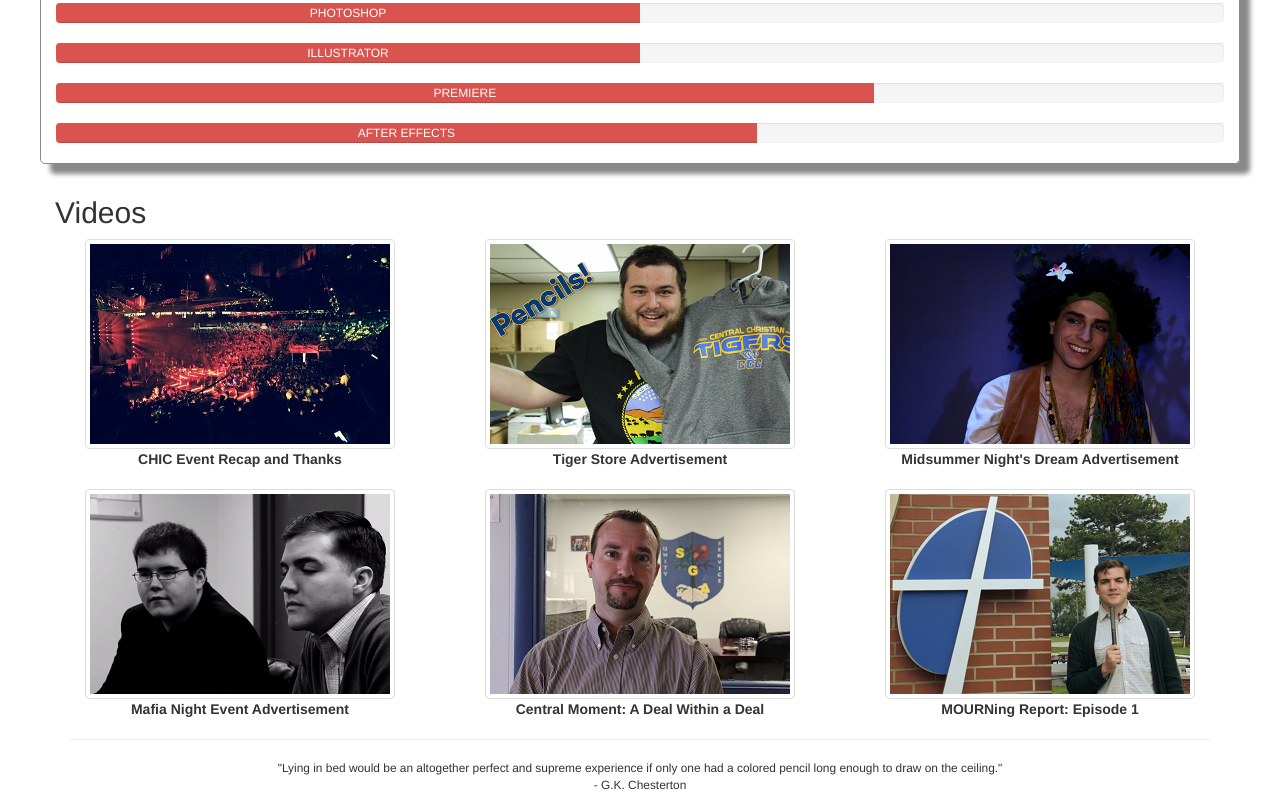
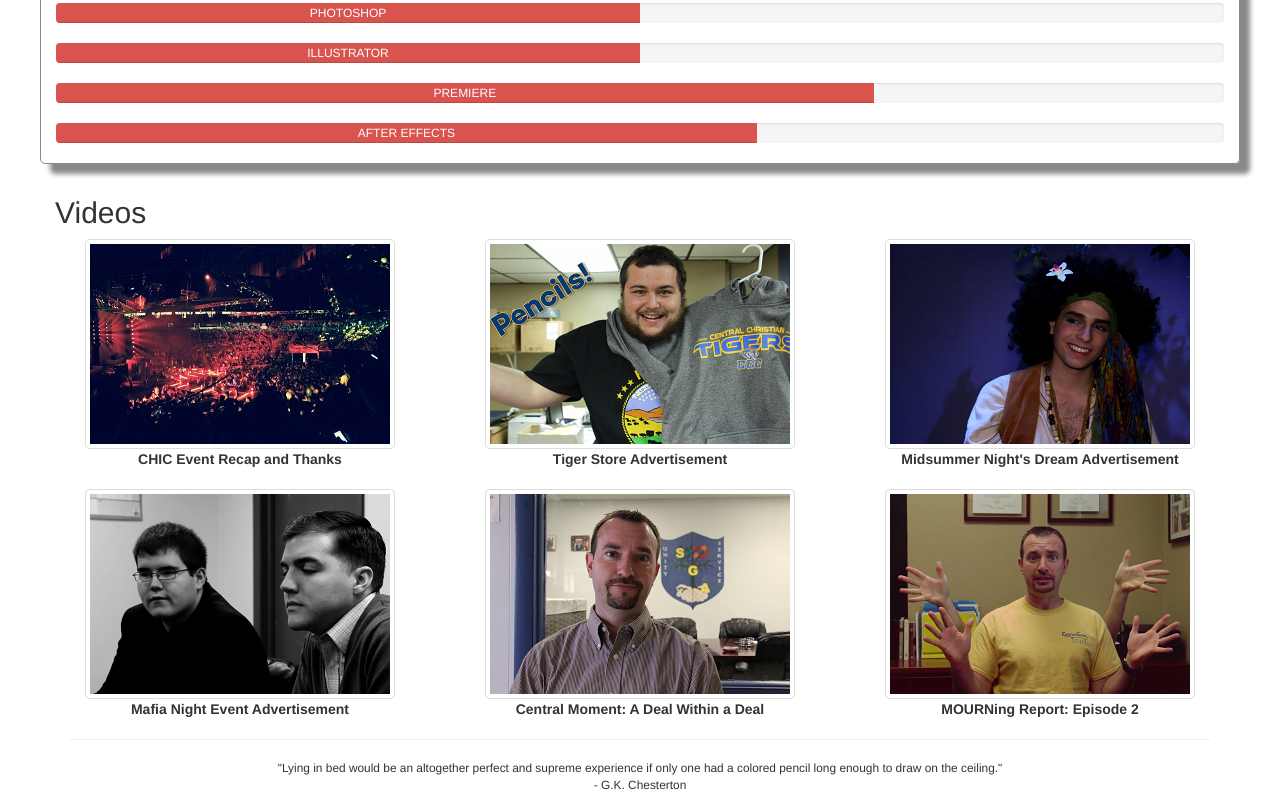
Before and after one commit to AjayTyler/AjayTyler.github.io, a plain HTML site: page index.html in a window 1280 px wide. Shown: the part 1682-2486 px from the top of the page. Drawn offline with Linux system fonts and the light colour scheme.

Commit message:
Change MOURNing Report video
Changed to episode 2 because the color grading is slightly better.

```diff
--- a/index.html
+++ b/index.html
@@ -257,7 +257,7 @@
                     <hr class="hidden-lg hidden-md">
                 </div>
                 <div class="col-lg-4 col-md-4 col-xs-12">
-                    <a href="https://youtu.be/qcli3lrzaFs"><img src="images/MourningReportThumb.bmp" alt="MOURNing Report" class="img-thumbnail centerStuff"></a><div class="videoCaption">MOURNing Report: Episode 1</div>
+                    <a href="https://youtu.be/y4DBkfLhtls"><img src="images/MOURNingReportThumb.png" alt="MOURNing Report" class="img-thumbnail centerStuff"></a><div class="videoCaption">MOURNing Report: Episode 2</div>
                     <hr class="hidden-lg hidden-md">
                 </div>
             </div>
```
Also changed, not shown: images/MOURNingReportThumb.png (added), images/MourningReportThumb.bmp (deleted).
